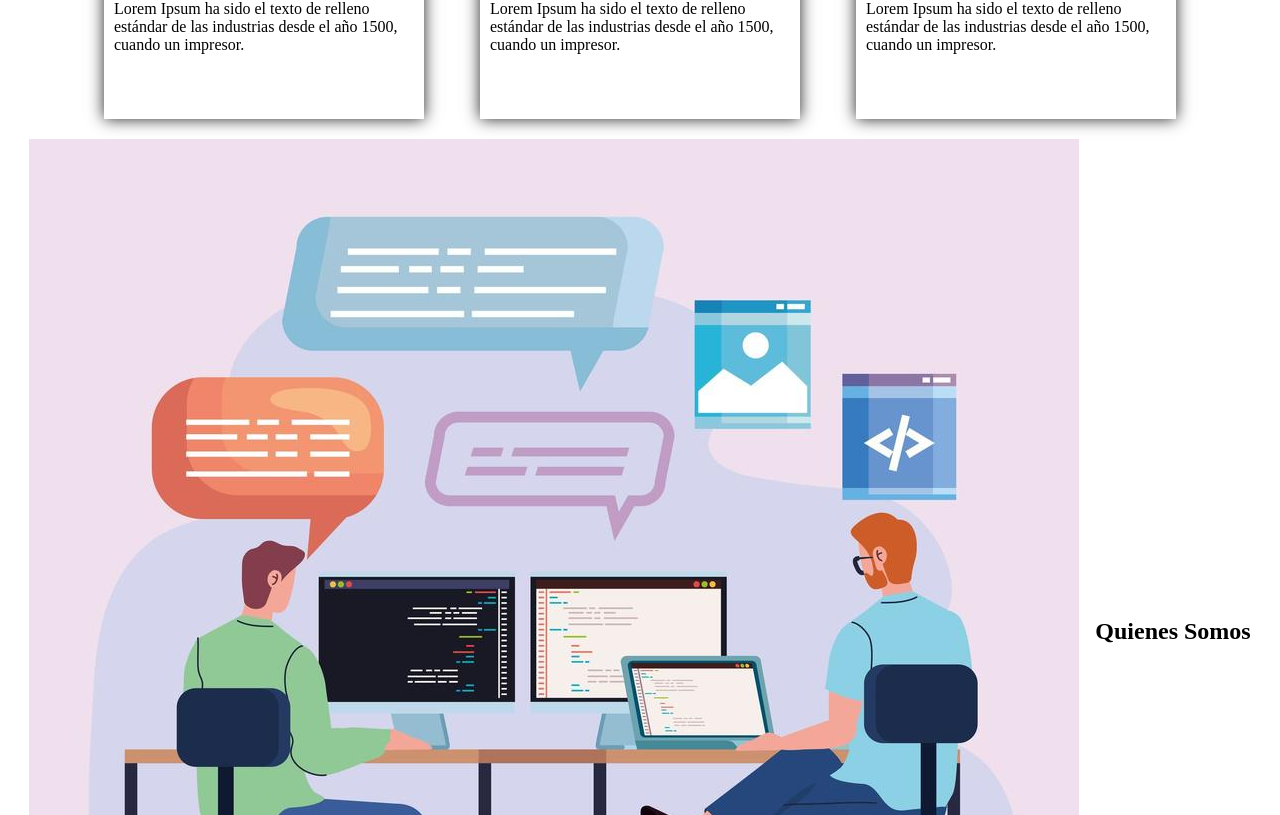
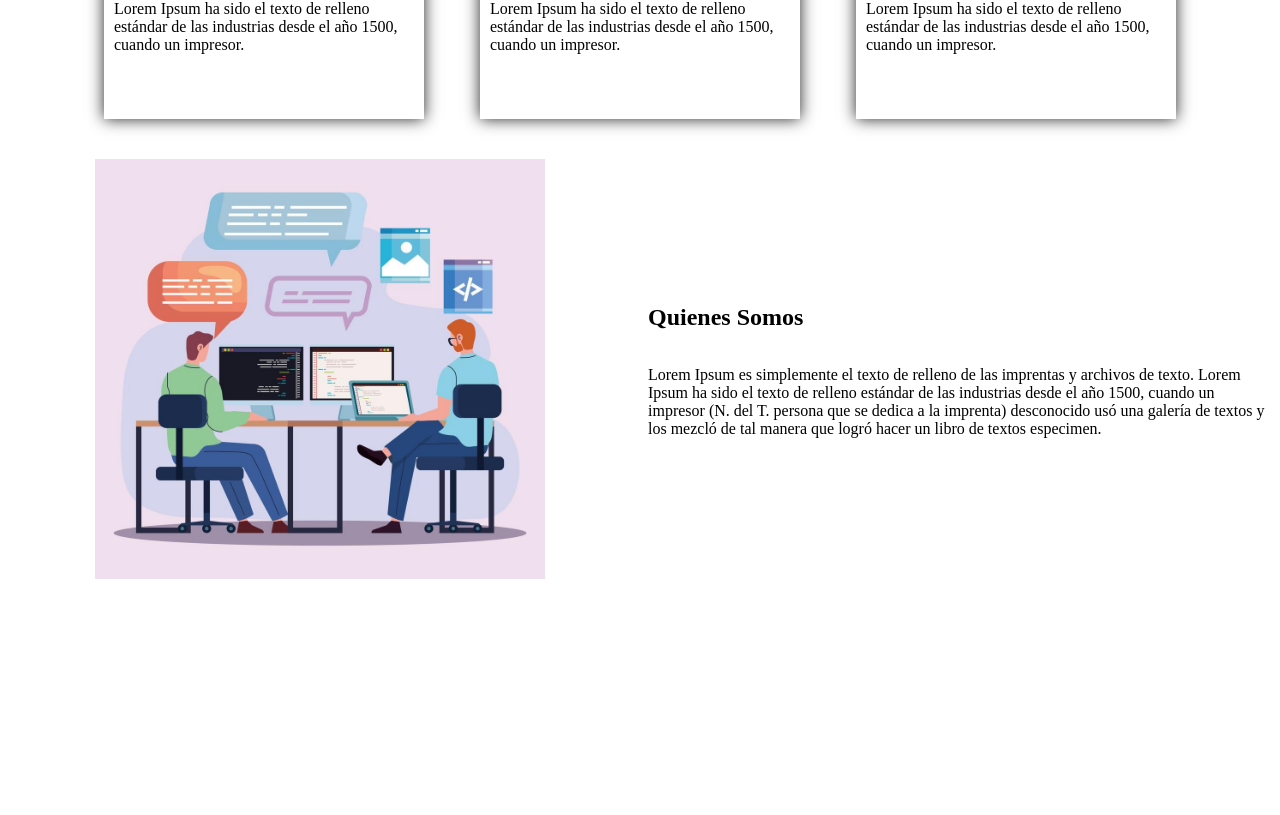
Before and after one commit to leonelborgesdev/landingBuhoSoft, a React (Create React App) app: page / in a window 1280 px wide. Shown: the part 1205-2020 px from the top of the page. After the commit the page ends 1804 px from the top, so only its background shows below. Built offline with nearby package versions, Linux system fonts and the light colour scheme.

Commit message:
styles whoWeAre

```diff
--- a/src/components/WhoWeAre/WhoWeAre.css
+++ b/src/components/WhoWeAre/WhoWeAre.css
@@ -2,5 +2,21 @@
     display: flex;
     align-items: center;
     justify-content: center;
+    margin-top: 20px;
+    margin-bottom: 20px;
     gap: 1rem;
 }
+.whoWeAre_img{
+    display: flex;
+    width: 50%;
+    align-items: center;
+    justify-content: center;
+}
+.whoWeAre_img img{
+    width: 450px;
+}
+.whoWeAre_text{
+    display: flex;
+    flex-direction: column;
+    width: 50%;
+}
--- a/src/components/WhoWeAre/WhoWeAre.jsx
+++ b/src/components/WhoWeAre/WhoWeAre.jsx
@@ -10,6 +10,14 @@ export const WhoWeAre = () => {
       </div>
       <div className="whoWeAre_text">
         <h2>Quienes Somos</h2>
+        <p>
+          Lorem Ipsum es simplemente el texto de relleno de las imprentas y
+          archivos de texto. Lorem Ipsum ha sido el texto de relleno estándar de
+          las industrias desde el año 1500, cuando un impresor (N. del T.
+          persona que se dedica a la imprenta) desconocido usó una galería de
+          textos y los mezcló de tal manera que logró hacer un libro de textos
+          especimen.
+        </p>
       </div>
     </div>
   );
```
